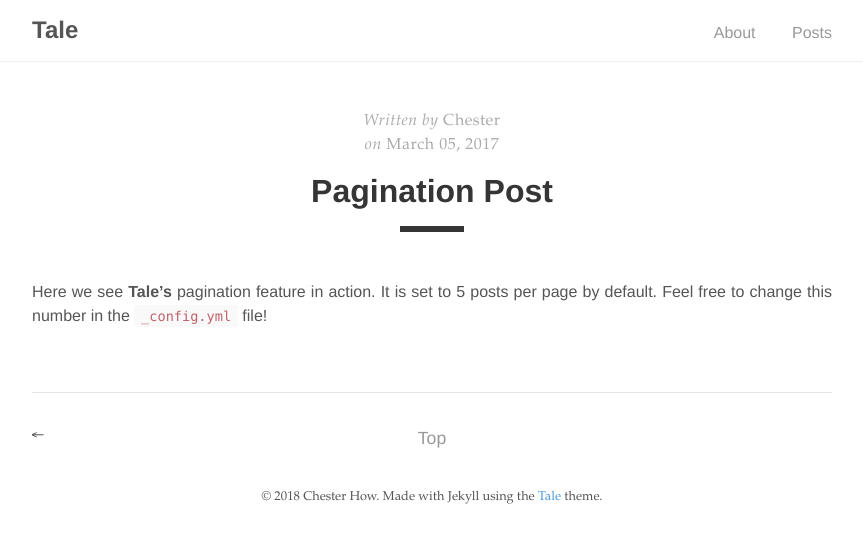
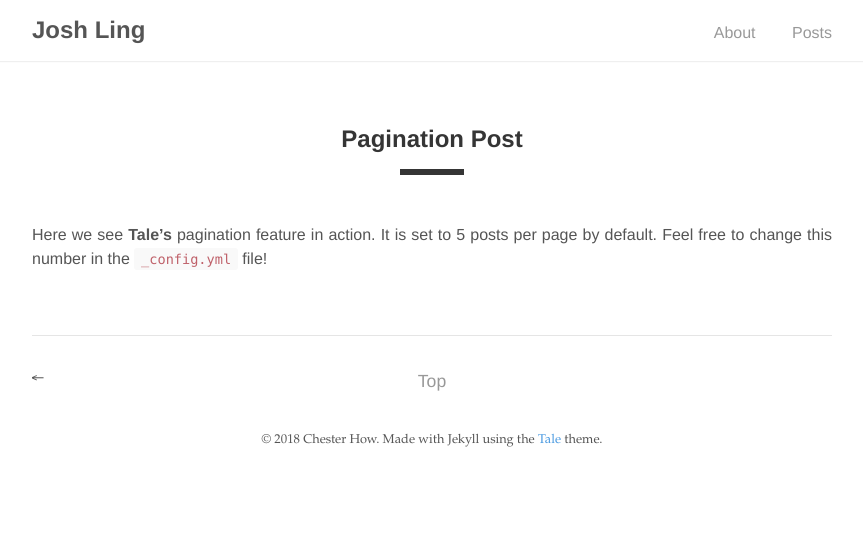
Before and after one commit to joshling1919/joshling1919.github.io, a Jekyll site: the page built from _posts/2017-03-05-pagination-post.md, in a window 1280 px wide. Shown: the top 543 px of the page, without its empty margins (208-1071 px from the left). Built offline with Jekyll 4.4.1, drawn with Linux system fonts in a browser that asks for light colours.

Commit message:
Clean up basic styling

```diff
--- a/_config.yml
+++ b/_config.yml
@@ -1,5 +1,5 @@
 # Site settings
-title: Tale
+title: Josh Ling
 description: 'Minimal Jekyll theme for storytellers'
 url: 'https://chesterhow.github.io'
 
--- a/_layouts/post.html
+++ b/_layouts/post.html
@@ -3,20 +3,6 @@ layout: default
 ---
 
 <div class="post">
-  <div class="post-info">
-    <span>Written by</span>
-    {% if page.author %}
-        {{ page.author }}
-    {% else %}
-        {{ site.author.name }}
-    {% endif %}
-
-    {% if page.date %}
-      <br>
-      <span>on&nbsp;</span><time datetime="{{ page.date }}">{{ page.date | date: "%B %d, %Y" }}</time>
-    {% endif %}
-  </div>
-
   <h1 class="post-title">{{ page.title }}</h1>
   <div class="post-line"></div>
 
@@ -26,10 +12,10 @@ layout: default
 
 <div class="pagination">
   {% if page.next.url %}
-    <a href="{{ page.next.url | prepend: site.baseurl }}" class="left arrow">&#8592;</a>
+  <a href="{{ page.next.url | prepend: site.baseurl }}" class="left arrow">&#8592;</a>
   {% endif %}
   {% if page.previous.url %}
-    <a href="{{ page.previous.url | prepend: site.baseurl }}" class="right arrow">&#8594;</a>
+  <a href="{{ page.previous.url | prepend: site.baseurl }}" class="right arrow">&#8594;</a>
   {% endif %}
 
   <a href="#" class="top">Top</a>
--- a/_sass/tale/_catalogue.scss
+++ b/_sass/tale/_catalogue.scss
@@ -25,7 +25,7 @@
     color: $default-shade;
     display: block;
     font-family: $sans-serif;
-    font-size: 2rem;
+    font-size: 1.5rem;
     font-weight: 700;
     margin: 0.5rem 0;
   }
--- a/_sass/tale/_post.scss
+++ b/_sass/tale/_post.scss
@@ -15,7 +15,7 @@
   &-title {
     color: $default-shade;
     font-family: $sans-serif;
-    font-size: 2rem;
+    font-size: 1.5rem;
     margin: 1rem 0;
     text-align: center;
   }
```
